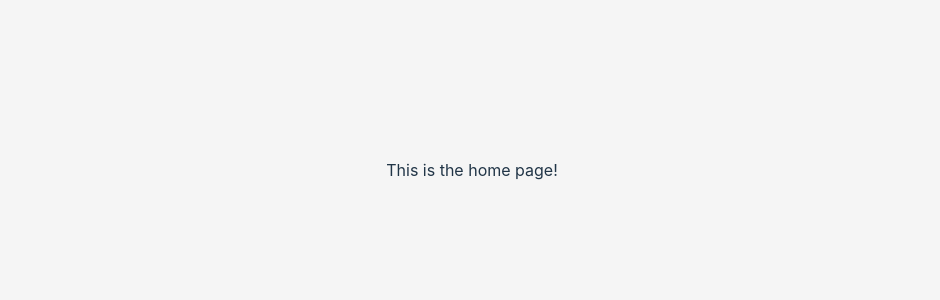
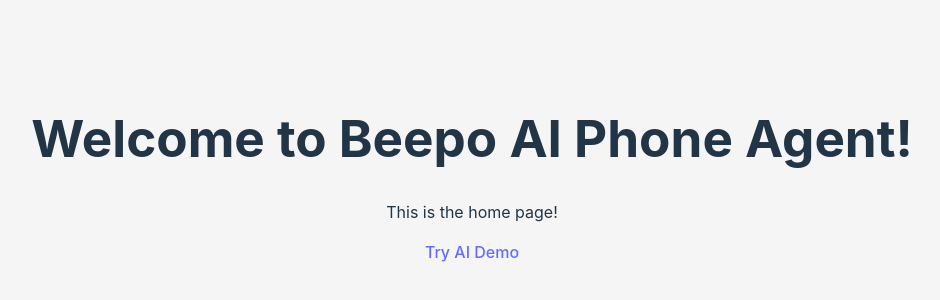
Before and after one commit to Melissa-Shao/Beepo-AI-Phone-Agent-API, a React (Vite) app in the folder frontend/: page / in a window 1280 px wide. Shown: the part 230-530 px from the top of the page, without its empty margins (168-1108 px from the left). Built offline with nearby package versions, Linux system fonts and the light colour scheme; sample sign-in values are in the browser's storage.

Commit message:
Add AI demo component and set route

```diff
--- a/frontend/src/App.jsx
+++ b/frontend/src/App.jsx
@@ -5,6 +5,7 @@ import Register from "./pages/Register";
 import Home from "./pages/Home";
 import ForgotPassword from "./pages/ForgotPassword";
 import ResetPassword from "./pages/ResetPassword";
+import AiDemo from "./pages/AiDemo";
 import { BrowserRouter, Routes, Route, Navigate } from "react-router-dom";
 
 function App() {
@@ -26,6 +27,7 @@ function App() {
           path="/"
           element={isLoggedIn ? <Home /> : <Navigate to="/login" />}
         />
+        <Route path="/ai-demo" element={<AiDemo />} />
       </Routes>
     </BrowserRouter>
   );
--- a/frontend/src/pages/Home.jsx
+++ b/frontend/src/pages/Home.jsx
@@ -1,7 +1,11 @@
 export default function Home() {
     return (
+        <div>
+        <h1>Welcome to Beepo AI Phone Agent!</h1>
         <p>
             This is the home page!
         </p>
+        <a href="/ai-demo">Try AI Demo</a>
+        </div>
     )
 }
```
